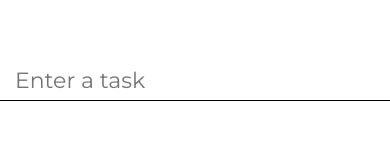
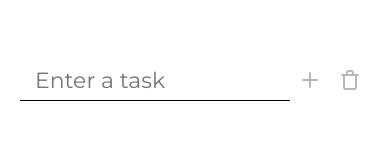
Before and after one commit to dagdelenvolkan/react-todo, a React (Create React App) app: page / in a window 390 px wide. Shown: the part 135-300 px from the top of the page. Built offline with nearby package versions, Linux system fonts and the light colour scheme.

Commit message:
Add todolist responsive queries

```diff
--- a/public/index.html
+++ b/public/index.html
@@ -12,7 +12,6 @@
     <link rel="apple-touch-icon" href="%PUBLIC_URL%/logo192.png" />
     <link rel="manifest" href="%PUBLIC_URL%/manifest.json" />
 
-
     <title>Todo App</title>
   </head>
   <body>
--- a/src/Components/TodoList/style.css
+++ b/src/Components/TodoList/style.css
@@ -39,3 +39,12 @@
     background-color: #f5f5f5;
 
 }
+
+
+@media all and (max-width: 570px) {
+    .TodoApp {
+
+        width: 350px;
+
+    }
+}
```
